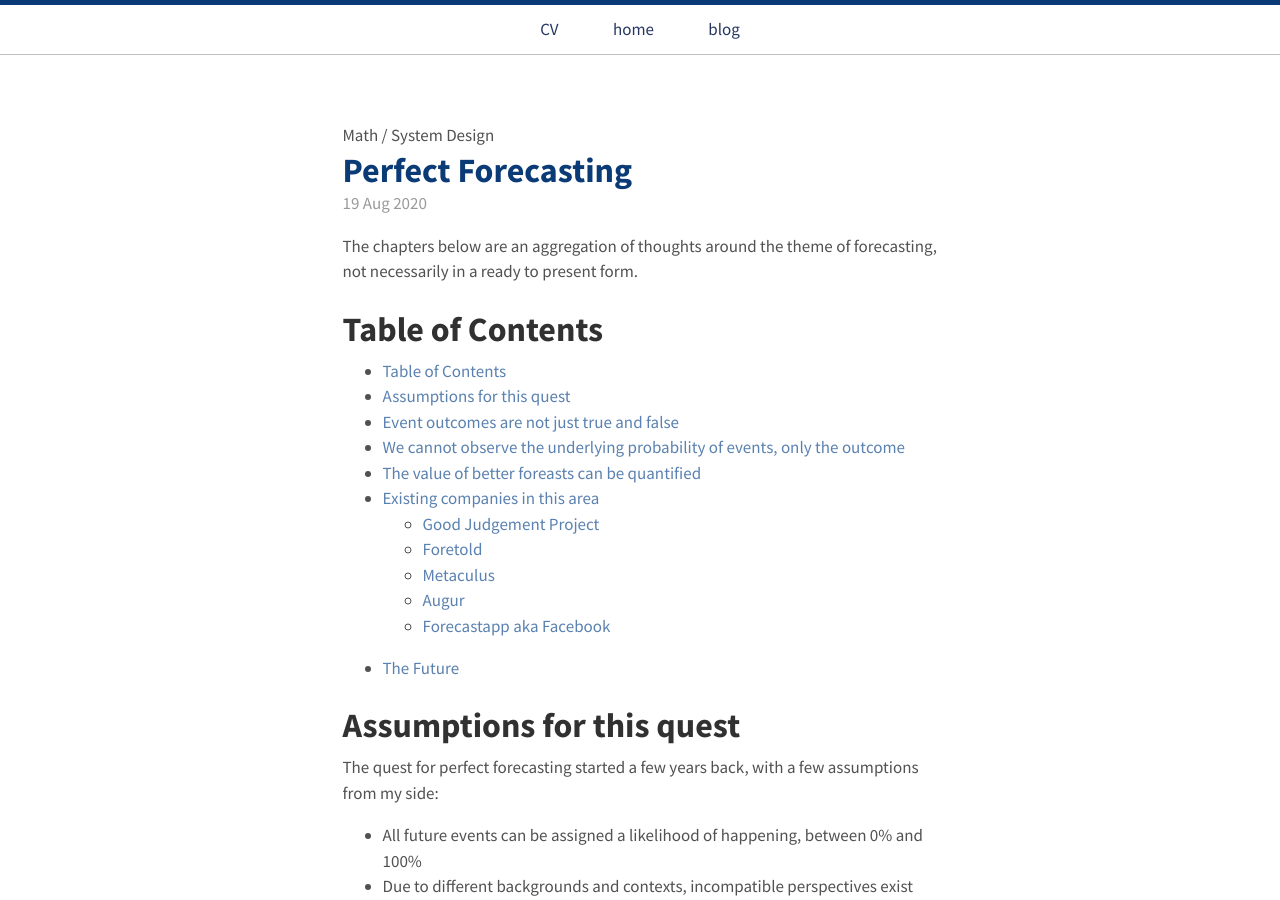
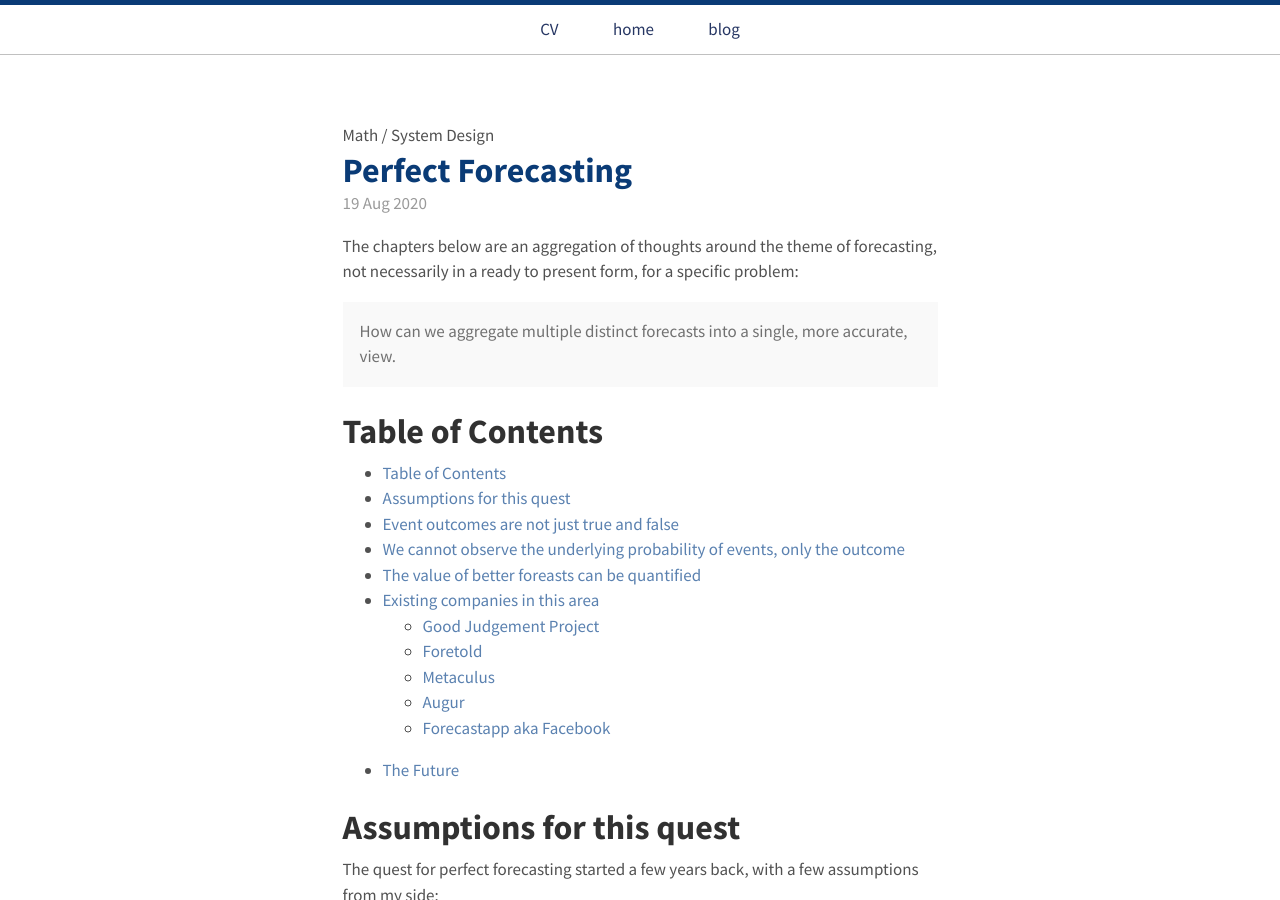
Before and after one commit to migueltorrescosta/migueltorrescosta.github.io, a Jekyll site: the page built from _posts/2020-08-19-perfect-forecasting.md, in a window 1280 px wide and 900 px high. Built offline with Jekyll 4.4.1, drawn with Linux system fonts in a browser that asks for light colours; formulas are drawn with MathJax 3; a script that is not in the unit is left out.

Commit message:
Improved intro

```diff
--- a/_posts/2020-08-19-perfect-forecasting.md
+++ b/_posts/2020-08-19-perfect-forecasting.md
@@ -5,7 +5,11 @@ category: [Math, System Design]
 published: true
 ---
 
-The chapters below are an aggregation of thoughts around the theme of forecasting, not necessarily in a ready to present form.
+The chapters below are an aggregation of thoughts around the theme of forecasting, not necessarily in a ready to present form, for a specific problem:
+
+<p class="message">
+  How can we aggregate multiple distinct forecasts into a single, more accurate, view.
+</p>
 
 # Table of Contents
 
@@ -43,7 +47,7 @@ From this there are 2 main action points I take in order to make:
 
 Assume everyday I launch a die, and we forecast the statement
 <p class="message">
-	The die will show the number 6 up
+  The die will show the number 6 up
 </p>
 For practical purposes this can't be predicted with certainty. What we can do is still make the forecast that this statement has a $ \frac{1}{6} \approx 16.6 \% $ probability of being true. However after the event, we will either observe that the statement is true or not, we cannot observe the underlying probability.
 
```
